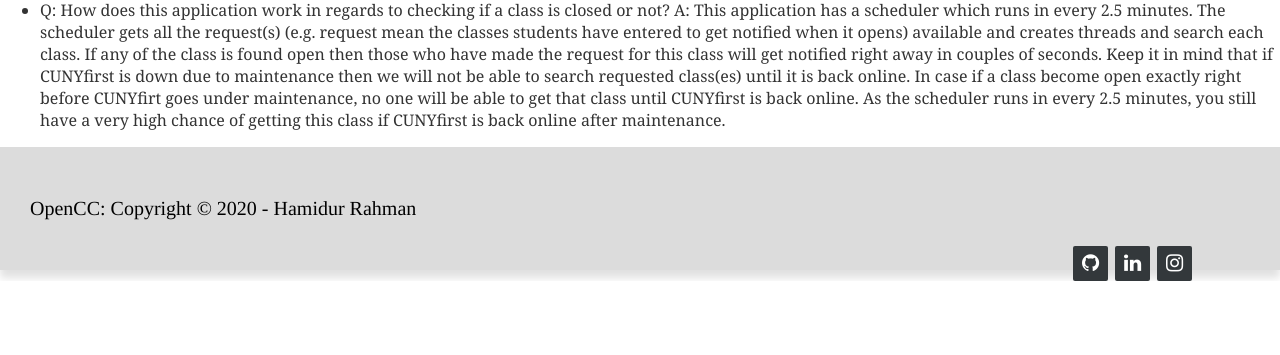
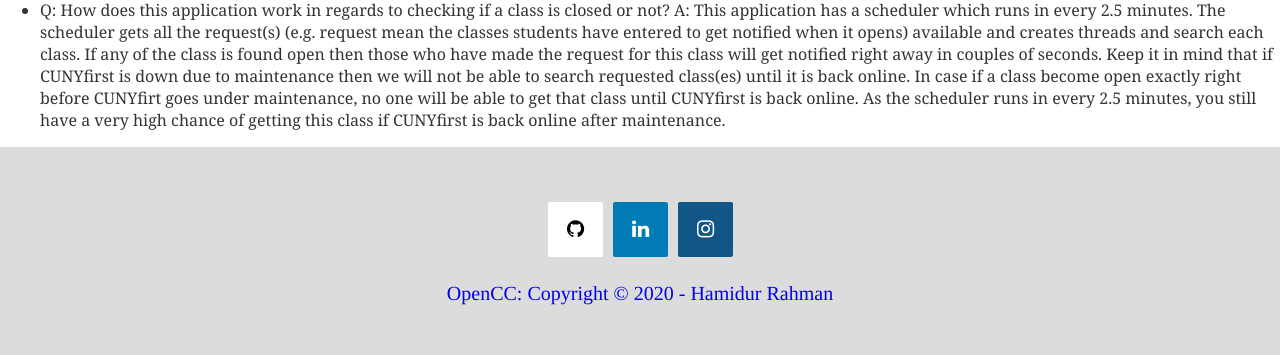
Before and after one commit to HamidurRahman1/OpenCC, a Flask app: page /FAQs.html in a window 1280 px wide. Shown: the part 631-986 px from the top of the page. Before the commit the page ends 912 px from the top, so only its background shows below. Run offline with Flask 2, Linux system fonts and the light colour scheme; parts of the project's set-up code (start-up, migrations or seed data) failed here and were passed over; some libraries are stand-ins or nearby versions.

Commit message:
fixed issues with footer icons

```diff
--- a/static/css/style.css
+++ b/static/css/style.css
@@ -201,6 +201,35 @@ nav a:hover {
 /* request.html styling : end */
 
 /* footer.html styling : start */
+.fa {
+    padding: 10px;
+    font-size: 30px;
+    width: 20px;
+    text-align: center;
+    text-decoration: none;
+    margin: 5px 2px;
+    border-radius: 50%;
+}
+
+.fa:hover {
+    opacity: 0.7;
+}
+
+.fa-linkedin {
+    background: #007bb5;
+    color: white;
+}
+
+.fa-github {
+    background: white;
+    color: black;
+}
+
+.fa-instagram {
+    background: #125688;
+    color: white;
+}
+
 .footer {
     background-color: #DCDCDC;
     box-shadow: 0 8px 8px 0 rgba(0, 0, 0, 0.12);
@@ -211,44 +240,47 @@ nav a:hover {
     padding: 30px 30px;
 }
 
-.footer .footer-left p {
+.footer .footer-all p {
+    text-align: center;
     color: black;
     font-size: 20px;
 }
 
-.footer .footer-right {
-    float: right;
-    margin-top: 6px;
-    width: 180px;
-}
-
-.footer .footer-right a {
+.footer .footer-social a {
     display: inline-block;
     width: 35px;
     height: 35px;
-    background-color: #33383b;
     border-radius: 2px;
     font-size: 20px;
-    color: #ffffff;
     text-align: center;
     line-height: 35px;
     margin-left: 3px;
     transition:all .25s;
 }
 
-.footer .footer-right a:hover{transform:scale(1.1); -webkit-transform:scale(1.1);}
+.footer .footer-social a:hover {transform:scale(1.1); -webkit-transform:scale(1.1);}
 
-.footer p.footer-links a:hover{text-decoration:underline;}
+.license-link {
+    text-decoration: none;
+    visited: none;
+}
+
+.license-link:hover {
+    opacity: 0.7;
+    transition: 0.1s;
+    color: black;
+}
+
 
 @media (max-width: 600px) {
-    .footer .footer-left, .footer .footer-right {
+    .footer .footer-all, .footer .footer-social {
         text-align: center;
     }
-    .footer .footer-right {
+    .footer .footer-social {
         float: none;
         margin: 0 auto 20px;
     }
-    .footer .footer-left p.footer-links {
+    .footer .footer-all {
         line-height: 1.8;
     }
 }
--- a/templates/footer.html
+++ b/templates/footer.html
@@ -9,15 +9,17 @@
 </head>
 <body>
     <footer class="footer">
-        <div class="footer-left">
-            <p>OpenCC: Copyright © 2020 - Hamidur Rahman</p>
-        </div>
-
-        <div class="footer-right">
-            <a href="https://github.com/HamidurRahman1" target="_blank"><i class="fa fa-github"></i></a>
-            <a href="https://www.linkedin.com/in/hamidurrahman1/" target="_blank"><i class="fa fa-linkedin"></i></a>
-            <a href="https://www.instagram.com/_http_417/" target="_blank"><i class="fa fa-instagram"></i></a>
-        </div>
-    </footer>
+    <div class="footer-all">
+        <p class="footer-social">
+            <a href="https://github.com/HamidurRahman1" target="_blank" class="fa fa-github"></a>
+            <a href="https://www.linkedin.com/in/hamidurrahman1/" target="_blank" class="fa fa-linkedin"></a>
+            <a href="https://www.instagram.com/_http_417/" target="_blank" class="fa fa-instagram"></a>
+        </p>
+        <p>
+            <a href="https://github.com/HamidurRahman1/OpenCC/blob/main/LICENSE" class="license-link" target="_blank">
+                OpenCC: Copyright © 2020 - Hamidur Rahman</a>
+        </p>
+    </div>
+</footer>
 </body>
 </html>
```
